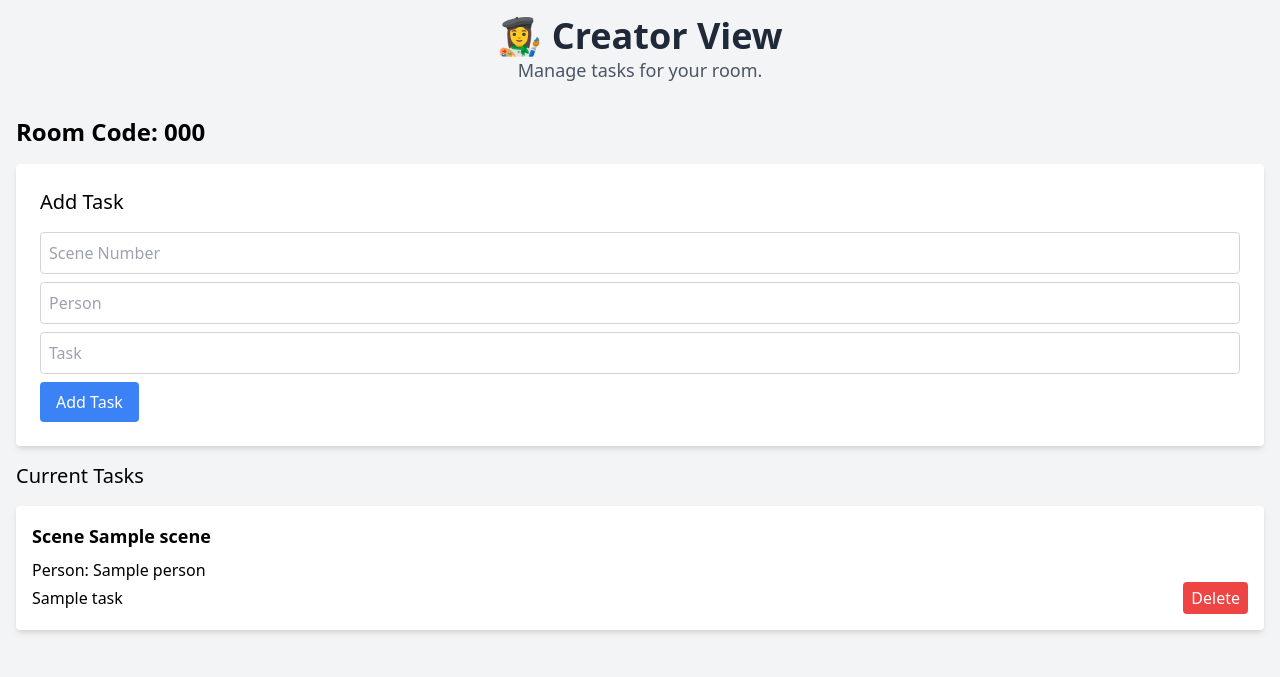
After one commit to sckjesus/christmasprod, a Flask app: template templates/creator_view.html in a window 1280 px wide. The commit adds this page. Shown: the top 677 px of the page. Run offline with Flask 3, Linux system fonts and the light colour scheme; the template is opened without the code that fills it: most values are stand-ins (such as "Sample title", 1, 10 or a date in 2020).

Commit message:
a bunch of changes making it work finally. kinda.

```diff
--- a/app.py
+++ b/app.py
@@ -1,12 +1,15 @@
-from flask import Flask, render_template, request, jsonify
+from flask import Flask, render_template, request, jsonify, redirect, url_for
 import uuid
+import logging
+
+logging.basicConfig(level=logging.DEBUG)
 
 app = Flask(__name__)
 
 # Dictionary to store room data
 rooms = {}
 
-# Predefined template
+# Predefined template for tasks
 tasks_template = {
     "Sam": [("1 - Strike", "Table"), ("2 - Set Up", "Table")],
     "Mila": [("1 - Strike", "Table")],
@@ -15,47 +18,108 @@ tasks_template = {
     "Messi": [("1 - Set Up", "Plants")],
 }
 
-# Dictionary to store person's color
-person_colors = {
-    "Sam": "#FF6347",  # Red
-    "Mila": "#4682B4",  # Blue
-    "Danny": "#32CD32",  # Green
-    "Allison": "#FFD700",  # Yellow
-    "Messi": "#8A2BE2",  # Blue Violet
-}
+@app.route("/", methods=["GET", "POST"])
+def home():
+    if request.method == "POST":
+        room_code = str(uuid.uuid4())[:8]  # Generate a unique room code
+        rooms[room_code] = {"tasks": {}}
+        return redirect(url_for('creator_view', room_code=room_code))
 
-
-# Route: Home
-@app.route("/")
-def home():
     return render_template("index.html")
 
 
-# API: Create a Room
-@app.route("/create_room", methods=["POST"])
+@app.route("/create_room", methods=["GET", "POST"])
 def create_room():
-    room_code = str(uuid.uuid4())[:8]  # Generate unique room code
-    rooms[room_code] = {"tasks": {}}
-    return jsonify({"message": f"Room created! Your code is: {room_code}", "room_code": room_code})
+    logging.debug("Create room route accessed.")
+    if request.method == "POST":
+        room_code = str(uuid.uuid4())[:8]  # Generate a unique room code
+        rooms[room_code] = {"tasks": {}}
+        logging.debug(f"Generated room code: {room_code}")
+        return render_template("create_room.html", room_code=room_code)
+    return render_template("create_room.html")
+
+@app.route("/join_room", methods=["GET", "POST"])
+def join_room():
+    if request.method == "POST":
+        room_code = request.form.get("room_code")
+        if room_code in rooms:
+            return redirect(url_for("viewer_view", room_code=room_code))
+        else:
+            return render_template("join_room.html", error="Invalid room code. Please try again.")
+
+    return render_template("join_room.html")
+
+# @app.route("/creator_view/<room_code>")
+# def creator_view(room_code):
+#     if room_code in rooms:
+#         return render_template("creator_view.html", room_code=room_code, tasks=rooms[room_code]["tasks"])
+#     else:
+#         return "Invalid room code.", 404
+@app.route("/creator_view/<room_code>", methods=["GET", "POST"])
+def creator_view(room_code):
+    if room_code in rooms:
+        if request.method == "POST":
+            data = request.json
+            action = data.get("action")
+
+            if action == "add_task":
+                scene_number = data.get("scene_number")
+                person = data.get("person")
+                task = data.get("task")
+
+                if scene_number not in rooms[room_code]["tasks"]:
+                    rooms[room_code]["tasks"][scene_number] = {}
+
+                if person not in rooms[room_code]["tasks"][scene_number]:
+                    rooms[room_code]["tasks"][scene_number][person] = []
+
+                rooms[room_code]["tasks"][scene_number][person].append(task)
+                return jsonify({"message": "Task added successfully!"})
+
+            elif action == "delete_task":
+                scene_number = data.get("scene_number")
+                person = data.get("person")
+                task_to_delete = data.get("task")
+
+                if scene_number in rooms[room_code]["tasks"]:
+                    if person in rooms[room_code]["tasks"][scene_number]:
+                        try:
+                            rooms[room_code]["tasks"][scene_number][person].remove(task_to_delete)
+                            if not rooms[room_code]["tasks"][scene_number][person]:
+                                del rooms[room_code]["tasks"][scene_number][person]
+                            if not rooms[room_code]["tasks"][scene_number]:
+                                del rooms[room_code]["tasks"][scene_number]
+                            return jsonify({"message": "Task deleted successfully!"})
+                        except ValueError:
+                            return jsonify({"message": "Task not found."})
+                    else:
+                        return jsonify({"message": "Person not found in this scene."})
+                else:
+                    return jsonify({"message": "Scene number not found."})
+
+        return render_template("creator_view.html", room_code=room_code, tasks=rooms[room_code]["tasks"])
+    else:
+        return "Invalid room code.", 404
 
 
-# API: Add Template Tasks
+@app.route("/viewer_view/<room_code>")
+def viewer_view(room_code):
+    if room_code in rooms:
+        return render_template("viewer_view.html", room_code=room_code, tasks=rooms[room_code]["tasks"])
+    else:
+        return "Invalid room code.", 404
+
 @app.route("/add_template_tasks", methods=["POST"])
 def add_template_tasks():
     data = request.json
     room_code = data.get("room_code")
-
     if room_code in rooms:
         rooms[room_code]["tasks"] = {}
         for person, task_list in tasks_template.items():
             for scene, task in task_list:
                 scene_parts = scene.split(" - ")
-                if len(scene_parts) > 1:
-                    scene_number = scene_parts[0].strip()
-                    scene_name = scene_parts[1].strip()
-                else:
-                    scene_number = "0"
-                    scene_name = scene.strip()
+                scene_number = scene_parts[0].strip() if len(scene_parts) > 1 else "0"
+                scene_name = scene_parts[1].strip() if len(scene_parts) > 1 else scene_parts[0].strip()
 
                 if scene_number not in rooms[room_code]["tasks"]:
                     rooms[room_code]["tasks"][scene_number] = {}
@@ -68,27 +132,6 @@ def add_template_tasks():
     else:
         return jsonify({"message": "Invalid room code. Please create a room first."})
 
-
-# API: View Tasks
-@app.route("/view_tasks/<room_code>")
-def view_tasks(room_code):
-    if room_code not in rooms:
-        return jsonify({"message": "Invalid room code. Please create a room first."})
-
-    return jsonify({"tasks": rooms[room_code]["tasks"]})
-
-@app.route("/join_room", methods=["GET", "POST"])
-def join_room():
-    if request.method == "POST":
-        room_code = request.form.get("room_code")
-        if room_code in rooms:
-            return render_template("room.html", room_code=room_code, tasks=rooms[room_code]["tasks"])
-        else:
-            return render_template("join_room.html", error="Invalid room code. Please try again.")
-
-    return render_template("join_room.html")
-
-# API: Update Tasks
 @app.route("/update_tasks", methods=["POST"])
 def update_tasks():
     data = request.json
@@ -112,6 +155,29 @@ def update_tasks():
     rooms[room_code]["tasks"] = updated_rooms
     return jsonify({"message": "Tasks updated successfully!"})
 
+@app.route("/delete_task", methods=["POST"])
+def delete_task():
+    data = request.json
+    room_code = data.get("room_code")
+    scene_number = data.get("scene_number")
+    person = data.get("person")
+    task_to_delete = data.get("task")
+
+    if room_code in rooms and scene_number in rooms[room_code]["tasks"]:
+        if person in rooms[room_code]["tasks"][scene_number]:
+            try:
+                rooms[room_code]["tasks"][scene_number][person].remove(task_to_delete)
+                if not rooms[room_code]["tasks"][scene_number][person]:
+                    del rooms[room_code]["tasks"][scene_number][person]
+                if not rooms[room_code]["tasks"][scene_number]:
+                    del rooms[room_code]["tasks"][scene_number]
+                return jsonify({"message": "Task deleted successfully!"})
+            except ValueError:
+                return jsonify({"message": "Task not found."})
+        else:
+            return jsonify({"message": "Person not found in this scene."})
+    else:
+        return jsonify({"message": "Invalid room code or scene number."})
 
 if __name__ == "__main__":
-    app.run(host="0.0.0.0", port=8080)
+    app.run(host="0.0.0.0", port=8080, debug=True)
--- /dev/null
+++ b/templates/creator_view.html
@@ -0,0 +1,120 @@
+<!-- <!DOCTYPE html>
+<html lang="en">
+<head>
+    <meta charset="UTF-8">
+    <meta name="viewport" content="width=device-width, initial-scale=1.0">
+    <title>Creator View</title>
+    <link href="https://cdn.jsdelivr.net/npm/tailwindcss@2.2.19/dist/tailwind.min.css" rel="stylesheet">
+</head>
+<body class="bg-gray-100 font-sans">
+    <div class="container mx-auto p-4">
+        <header class="text-center mb-8">
+            <h1 class="text-4xl font-bold text-gray-800">👩‍🎨 Creator View</h1>
+            <p class="text-lg text-gray-600">Manage tasks for your room.</p>
+        </header>
+
+        <section class="mb-8">
+            <h2 class="text-2xl font-semibold mb-4">Room Code: <strong>{{ room_code }}</strong></h2>
+            --><!-- Add your task management components here --><!--
+        </section>
+    </div>
+</body>
+</html> -->
+
+<!DOCTYPE html>
+<html lang="en">
+<head>
+    <meta charset="UTF-8">
+    <meta name="viewport" content="width=device-width, initial-scale=1.0">
+    <title>Creator View</title>
+    <link href="https://cdn.jsdelivr.net/npm/tailwindcss@2.2.19/dist/tailwind.min.css" rel="stylesheet">
+    <script>
+        async function addTask() {
+            const sceneNumber = document.getElementById("scene-number").value;
+            const person = document.getElementById("person").value;
+            const task = document.getElementById("task").value;
+            const roomCode = document.getElementById("room-code").innerText;
+
+            const response = await fetch(`/creator_view/${roomCode}`, {
+                method: 'POST',
+                headers: {
+                    'Content-Type': 'application/json'
+                },
+                body: JSON.stringify({
+                    action: "add_task",
+                    scene_number: sceneNumber,
+                    person: person,
+                    task: task
+                })
+            });
+            const data = await response.json();
+            alert(data.message);
+            window.location.reload(); // Reload to reflect the updated task list
+        }
+
+        async function deleteTask(sceneNumber, person, task) {
+            const roomCode = document.getElementById("room-code").innerText;
+
+            const response = await fetch(`/creator_view/${roomCode}`, {
+                method: 'POST',
+                headers: {
+                    'Content-Type': 'application/json'
+                },
+                body: JSON.stringify({
+                    action: "delete_task",
+                    scene_number: sceneNumber,
+                    person: person,
+                    task: task
+                })
+            });
+            const data = await response.json();
+            alert(data.message);
+            window.location.reload(); // Reload to reflect the updated task list
+        }
+    </script>
+</head>
+<body class="bg-gray-100 font-sans">
+    <div class="container mx-auto p-4">
+        <header class="text-center mb-8">
+            <h1 class="text-4xl font-bold text-gray-800">👩‍🎨 Creator View</h1>
+            <p class="text-lg text-gray-600">Manage tasks for your room.</p>
+        </header>
+
+        <section class="mb-8">
+            <h2 class="text-2xl font-semibold mb-4">Room Code: <strong id="room-code">{{ room_code }}</strong></h2>
+
+            <!-- Add Task Form -->
+            <div class="bg-white p-6 rounded shadow-md mb-4">
+                <h3 class="text-xl font-medium mb-4">Add Task</h3>
+                <input type="text" id="scene-number" placeholder="Scene Number" class="border border-gray-300 p-2 rounded w-full mb-2">
+                <input type="text" id="person" placeholder="Person" class="border border-gray-300 p-2 rounded w-full mb-2">
+                <input type="text" id="task" placeholder="Task" class="border border-gray-300 p-2 rounded w-full mb-2">
+                <button type="button" onclick="addTask()" class="px-4 py-2 bg-blue-500 text-white rounded hover:bg-blue-600">Add Task</button>
+            </div>
+
+            <!-- Display Existing Tasks -->
+            <h3 class="text-xl font-medium mb-4">Current Tasks</h3>
+            <div class="space-y-4">
+                {% for scene, scene_tasks in tasks.items() %}
+                    <div class="bg-white p-4 rounded shadow-md">
+                        <h4 class="text-lg font-semibold">Scene {{ scene }}</h4>
+                        {% for person, task_list in scene_tasks.items() %}
+                            <div class="mt-2">
+                                <h5 class="font-medium">Person: {{ person }}</h5>
+                                <ul>
+                                    {% for task in task_list %}
+                                        <li class="flex justify-between items-center">
+                                            <span>{{ task }}</span>
+                                            <button onclick="deleteTask('{{ scene }}', '{{ person }}', '{{ task }}')" class="px-2 py-1 bg-red-500 text-white rounded hover:bg-red-600">Delete</button>
+                                        </li>
+                                    {% endfor %}
+                                </ul>
+                            </div>
+                        {% endfor %}
+                    </div>
+                {% endfor %}
+            </div>
+        </section>
+    </div>
+</body>
+</html>
```
Also changed, not shown: templates/index.html (+20 -14 lines), templates/join_room.html (added, +28 -0 lines), templates/room.html (added, +18 -0 lines), templates/viewer_view.html (added, +31 -0 lines).
